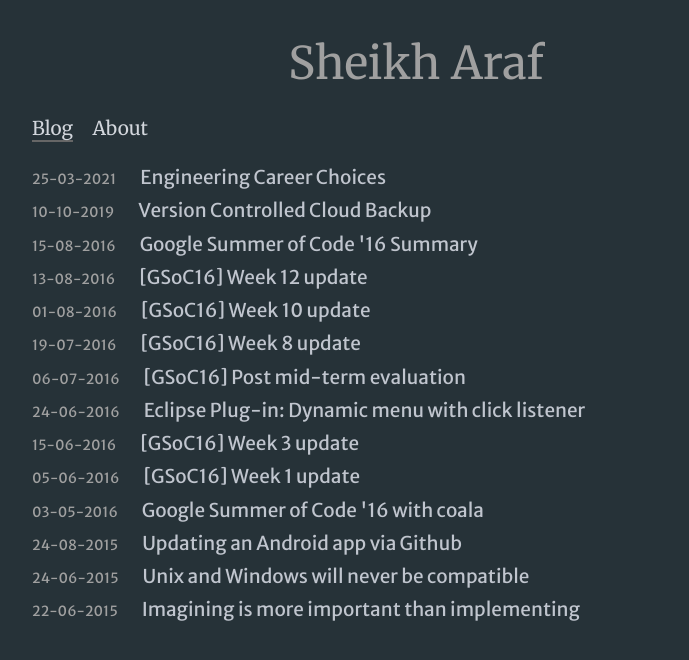
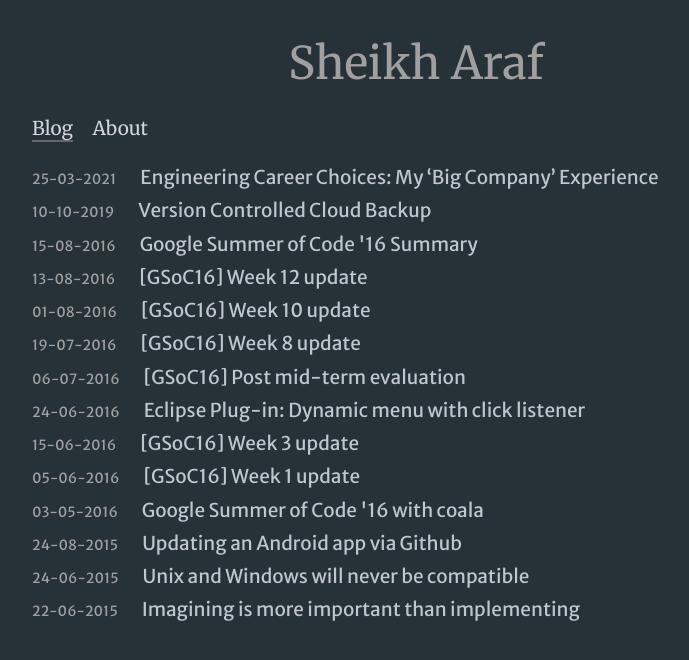
Before and after one commit to arafsheikh/arafsheikh.github.io, a Jekyll site: the page built from index.html, in a window 1280 px wide. Shown: the top 660 px of the page, without its empty margins (224-913 px from the left). Built offline with Jekyll 4.4.1, drawn with Linux system fonts in a browser that asks for light colours.

Commit message:
Update 2021-03-25-engineering-career-choices.md

```diff
--- a/_posts/2021-03-25-engineering-career-choices.md
+++ b/_posts/2021-03-25-engineering-career-choices.md
@@ -1,6 +1,6 @@
 ---
 layout:	post
-title: Engineering Career Choices
+title: "Engineering Career Choices: My ‘Big Company’ Experience"
 date: 2021-03-25 00:13:00
 redirect_to: https://www.goldmansachs.com/what-we-do/transaction-banking/news/sheikh-araf.html
 ---
```
